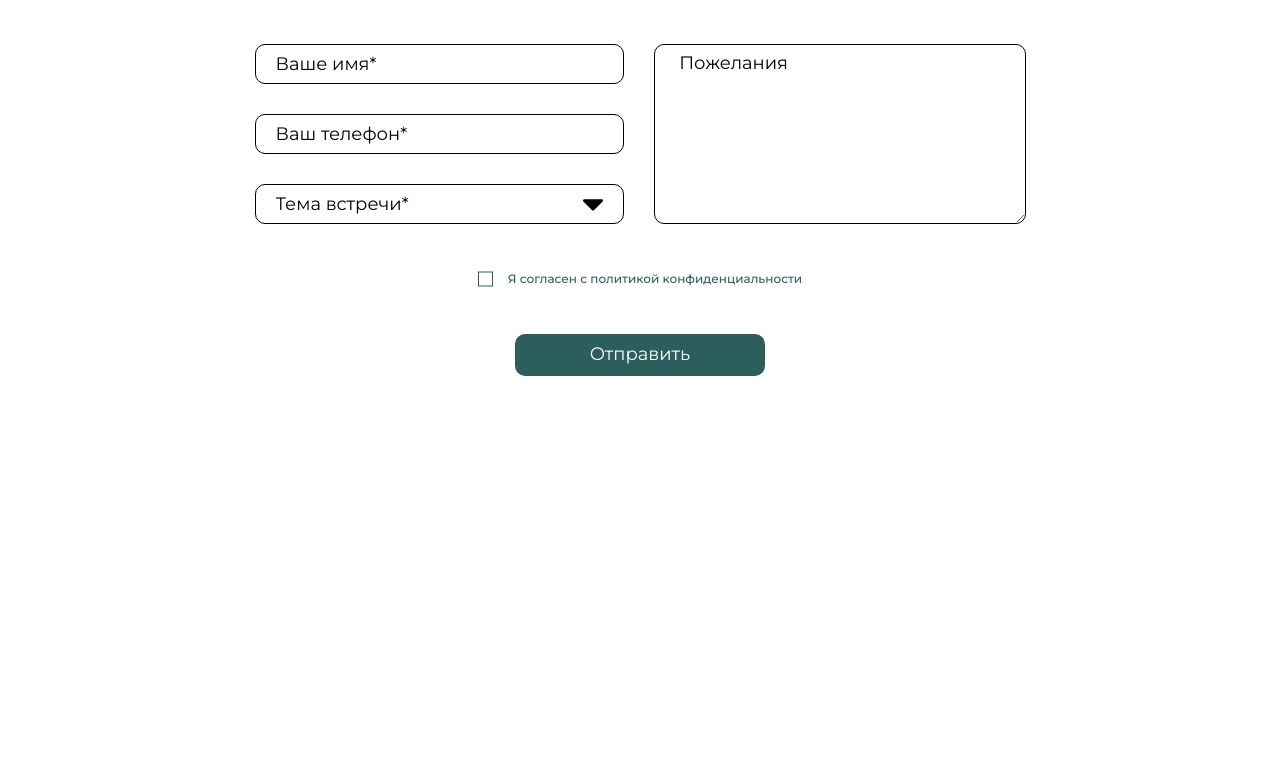
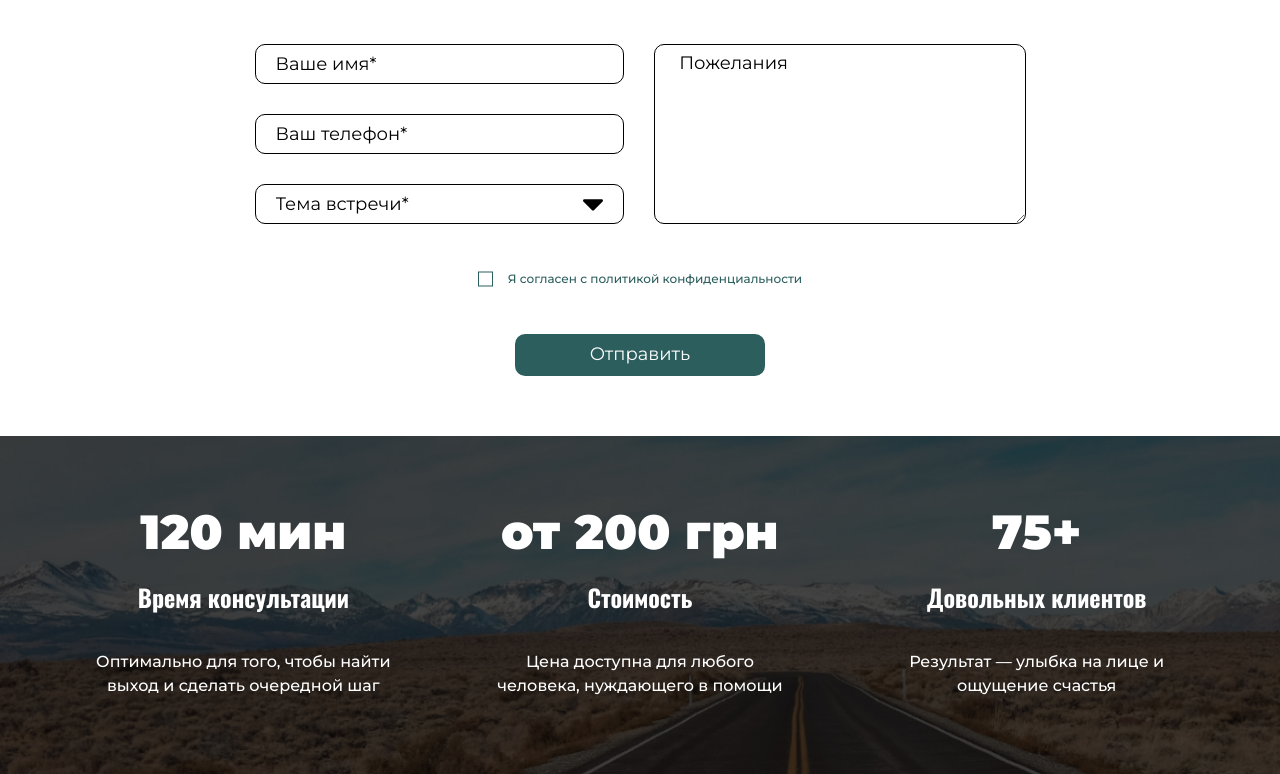
Before and after one commit to AnaKurovska/marin-site, a plain HTML site: page index.html in a window 1280 px wide. Shown: the part 1736-2510 px from the top of the page. Before the commit the page ends 2172 px from the top, so only its background shows below. Drawn offline with Linux system fonts and the light colour scheme.

Commit message:
finished conditions block

```diff
--- a/index.html
+++ b/index.html
@@ -115,7 +115,27 @@
 </div>
 </forms>
 
+<section class="conditions center">
+  <article class="conditions__item">
+    <p class="conditions__title">120 мин</p>
+    <p class="conditions__subtitle">Время консультации</p>
+    <p class="conditions__desc">Оптимально для того, чтобы найти выход и сделать очередной шаг</p>
+  </article>
 
+  <article class="conditions__item">
+    <p class="conditions__title">от 200 грн</p>
+    <p class="conditions__subtitle">Стоимость</p>
+    <p class="conditions__desc">Цена доступна для любого человека, нуждающего в помощи</p>
+  </article>
+
+  <article class="conditions__item">
+    <p class="conditions__title">75+</p>
+    <p class="conditions__subtitle">Довольных клиентов</p>
+    <p class="conditions__desc">Результат — улыбка на лице и ощущение счастья</p>
+  </article>
+
+
+</section>
 
 </main>
 
--- a/sass/_conditions.scss
+++ b/sass/_conditions.scss
@@ -0,0 +1,38 @@
+.conditions {
+    background-image: url("../img/counter_bg.jpg");
+    background-size: cover;
+    color: #fff;
+    padding-top: 60px;
+    padding-bottom: 60px;
+    display: flex;
+    justify-content: space-around;
+    gap: 20px;
+    &__item {
+        max-width: 300px;
+        display: flex;
+        flex-direction: column;
+        align-items: center;
+    }
+    &__title {
+        font-size: 48px;
+        line-height: 1.5;
+        font-family: Montserrat;
+        font-weight: 900;
+        margin: 0 0 14px;
+    }
+
+    &__subtitle {
+        font-size: 24px;
+        font-family: Oswald;
+        line-height: 1.33;
+        font-weight: 700;
+        margin: 0 0 20px;
+    }
+
+
+    &__desc {
+        text-align: center;
+        font-weight: 500;
+        line-height: 1.5;
+    }
+}
--- a/sass/style.scss
+++ b/sass/style.scss
@@ -8,3 +8,4 @@
 @import "services";
 @import "aboutme";
 @import "forms";
+@import "conditions";
```
Also changed, not shown: css/style.css, 1 other file.
